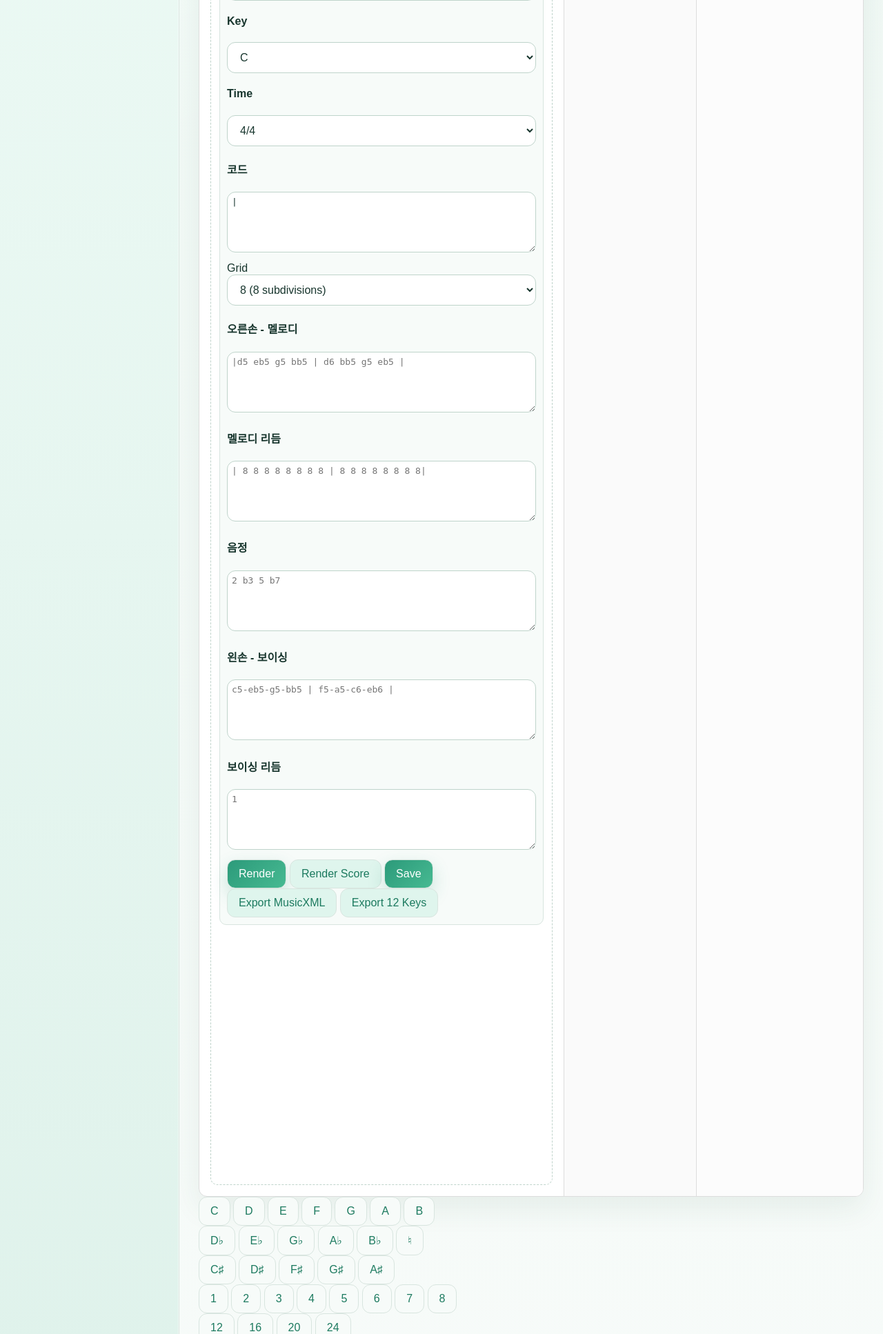
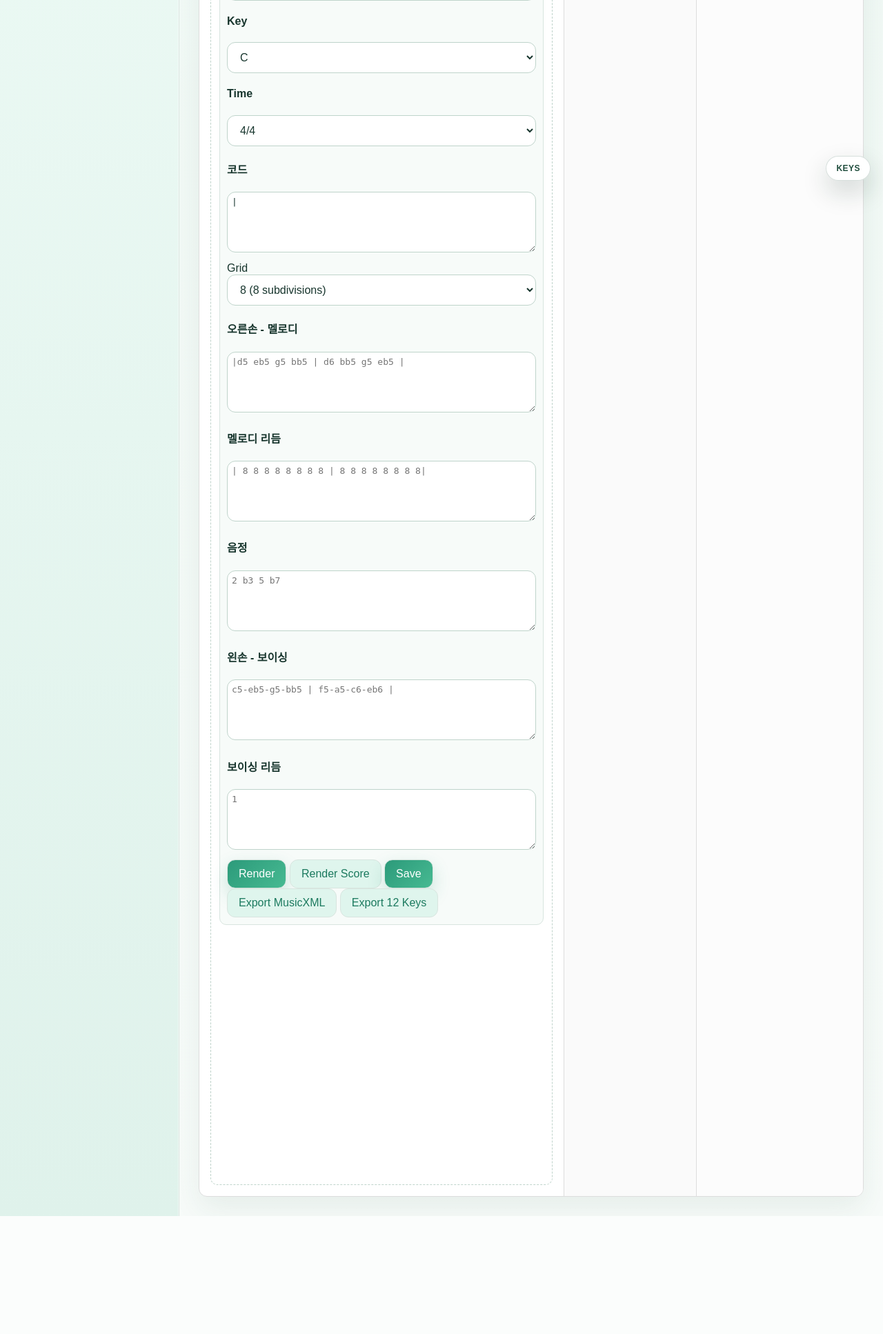
Before and after one commit to shinyeong-gwak/PleasePracticeJazz, a Python web app: template templates/music/licks.html in a window 1280 px wide. Shown: the part 520-2454 px from the top of the page at 69% size. After the commit the page ends 2283 px from the top, so only its background shows below. Run offline with Jinja, Linux system fonts and the light colour scheme; the template is opened without the code that fills it, so the values that code supplies are empty; a map, chart or similar area stays blank.

Commit message:
fix : 키보 웹 표시

```diff
--- a/static/css/lick.css
+++ b/static/css/lick.css
@@ -270,6 +270,166 @@ audio {
     flex-wrap: wrap;
 }
 
+.desktop-keyboard-toggle {
+    position: fixed;
+    right: 18px;
+    bottom: 18px;
+    z-index: 99998;
+    display: none;
+    min-width: 64px;
+    padding: 10px 14px;
+    border: 1px solid rgba(33, 78, 62, 0.18);
+    border-radius: 999px;
+    background: rgba(255, 255, 255, 0.94);
+    box-shadow: 0 16px 36px rgba(17, 45, 36, 0.18);
+    color: #214e3e;
+    font-size: 12px;
+    font-weight: 700;
+    letter-spacing: 0.04em;
+    text-transform: uppercase;
+    backdrop-filter: blur(10px);
+}
+
+.desktop-keyboard-toggle.is-active {
+    background: #214e3e;
+    color: #fff;
+    border-color: #214e3e;
+}
+
+.music-keyboard {
+    display: none;
+}
+
+.music-keyboard.show {
+    display: block;
+}
+
+.music-keyboard .hidden {
+    display: none !important;
+}
+
+.kb-row {
+    display: flex;
+    gap: 5px;
+    margin-bottom: 6px;
+}
+
+.kb-chord-row button {
+    flex: 1 1 0;
+    min-width: 0;
+}
+
+.kb-row button {
+    flex: 1;
+    min-height: 34px;
+    border: none;
+    border-radius: 6px;
+    background: white;
+    box-shadow: 0 1px 0 rgba(0, 0, 0, 0.25);
+    font-size: 12px !important;
+    color: black !important;
+    font-family: -apple-system, BlinkMacSystemFont, sans-serif;
+}
+
+.kb-rhythm-icon {
+    display: block;
+    width: 28px;
+    height: 28px;
+    margin: 0 auto;
+    object-fit: contain;
+    pointer-events: none;
+}
+
+.kb-row button:active {
+    transform: translateY(1px);
+    background: #f0f0f0;
+}
+
+.kb-row button.is-latched {
+    transform: translateY(1px);
+    background: #dbeafe;
+    box-shadow: inset 0 1px 3px rgba(37, 99, 235, 0.28);
+    color: #1d4ed8 !important;
+}
+
+.kb-row .wide {
+    flex: 2.5 !important;
+}
+
+.kb-row .mini {
+    flex: 0.9 !important;
+    min-width: 44px;
+}
+
+.kb-bottom-row {
+    align-items: stretch;
+}
+
+.kb-piano {
+    margin-bottom: 8px;
+    padding: 8px 6px 2px;
+    border-radius: 10px;
+    background: #bcc3cd;
+}
+
+.kb-piano-black-row,
+.kb-piano-white-row {
+    display: grid;
+    gap: 4px;
+}
+
+.kb-piano-black-row {
+    grid-template-columns: .7fr 1fr 1fr .7fr 1fr 1fr 1fr .7fr;
+    margin-bottom: 4px;
+}
+
+.kb-piano-white-row {
+    grid-template-columns: repeat(7, 1fr);
+}
+
+.kb-piano-black-spacer,
+.kb-piano-black-gap {
+    display: block;
+}
+
+.kb-piano-key.white {
+    height: 58px;
+    background: #fff;
+    color: #111 !important;
+}
+
+.kb-piano-key.black {
+    height: 42px;
+    background: #1f2937 !important;
+    color: #fff !important;
+    font-size: 10px !important;
+}
+
+@media (min-width: 1025px) {
+    .desktop-keyboard-toggle {
+        display: inline-flex;
+        align-items: center;
+        justify-content: center;
+    }
+
+    .music-keyboard {
+        position: fixed;
+        right: 18px;
+        bottom: 72px;
+        width: min(420px, calc(100vw - 36px));
+        padding: 10px;
+        z-index: 99999;
+        border: 1px solid #b8bcc2;
+        border-radius: 16px;
+        background: rgba(209, 213, 219, 0.96);
+        box-shadow: 0 18px 48px rgba(34, 44, 56, 0.18);
+        backdrop-filter: blur(12px);
+        user-select: none;
+        max-height: min(44vh, 360px);
+        overflow-y: auto;
+    }
+}
+
 @media (max-width: 768px), (min-width: 769px) and (max-width: 1024px) and (orientation: portrait) {
     .lick-workbench {
         display: flex;
--- a/templates/music/licks.html
+++ b/templates/music/licks.html
@@ -226,6 +226,14 @@
         </div>
     </div>
 </div>
+<button
+        id="desktopKeyboardToggle"
+        class="desktop-keyboard-toggle"
+        type="button"
+        aria-controls="musicKeyboard"
+        aria-expanded="false">
+    Keys
+</button>
 <div id="musicKeyboard" class="music-keyboard">
 
     <div class="kb-row kb-rhythm-row hidden">
```
Also changed, not shown: other parts of static/css/lick.css (+4 -123 lines), static/js/lick/keyboard.js (+69 -0 lines).
